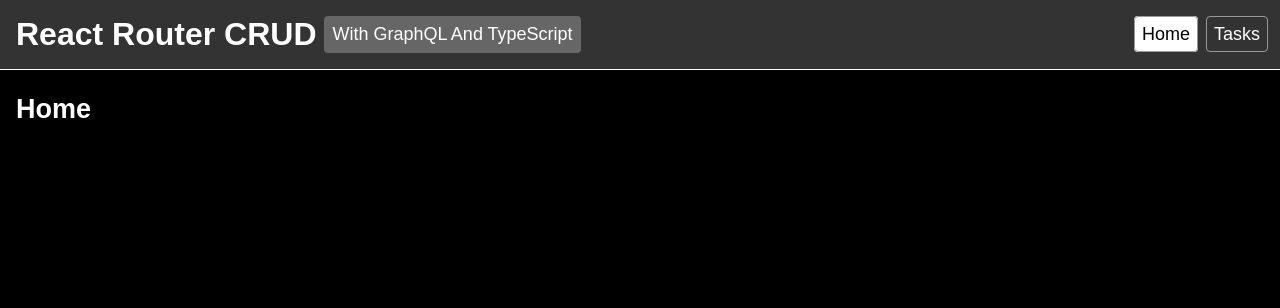
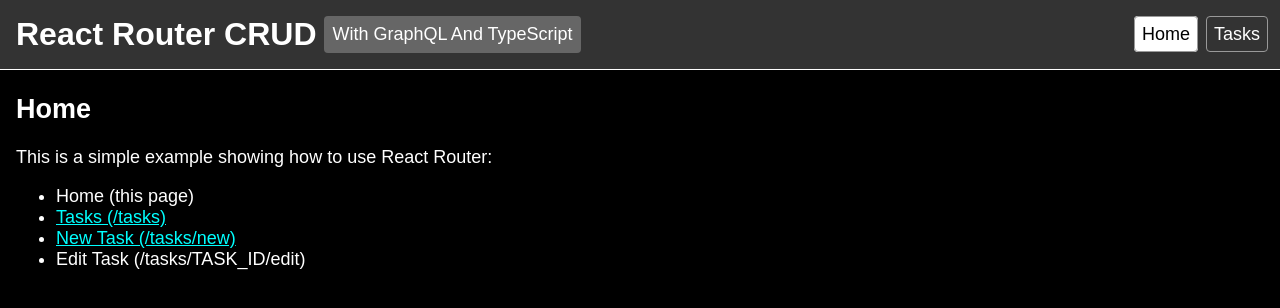
Before and after one commit to jpbarbosa/react-router-ts, a React (Create React App) app: page / in a window 1280 px wide. Shown: the top 308 px of the page. Built offline with nearby package versions, Linux system fonts and the light colour scheme.

Commit message:
Add app description to home

```diff
--- a/src/pages/home/index.tsx
+++ b/src/pages/home/index.tsx
@@ -1,9 +1,23 @@
 import React from 'react';
+import { Link } from 'react-router-dom';
 
 export const HomeIndex: React.FC = () => {
   return (
     <div className="content">
       <h2>Home</h2>
+      <div>
+        <p>This is a simple example showing how to use React Router:</p>
+        <ul>
+          <li>Home (this page)</li>
+          <li>
+            <Link to="/tasks">Tasks (/tasks)</Link>
+          </li>
+          <li>
+            <Link to="/tasks/new">New Task (/tasks/new)</Link>
+          </li>
+          <li>Edit Task (/tasks/TASK_ID/edit)</li>
+        </ul>
+      </div>
     </div>
   );
 };
```
